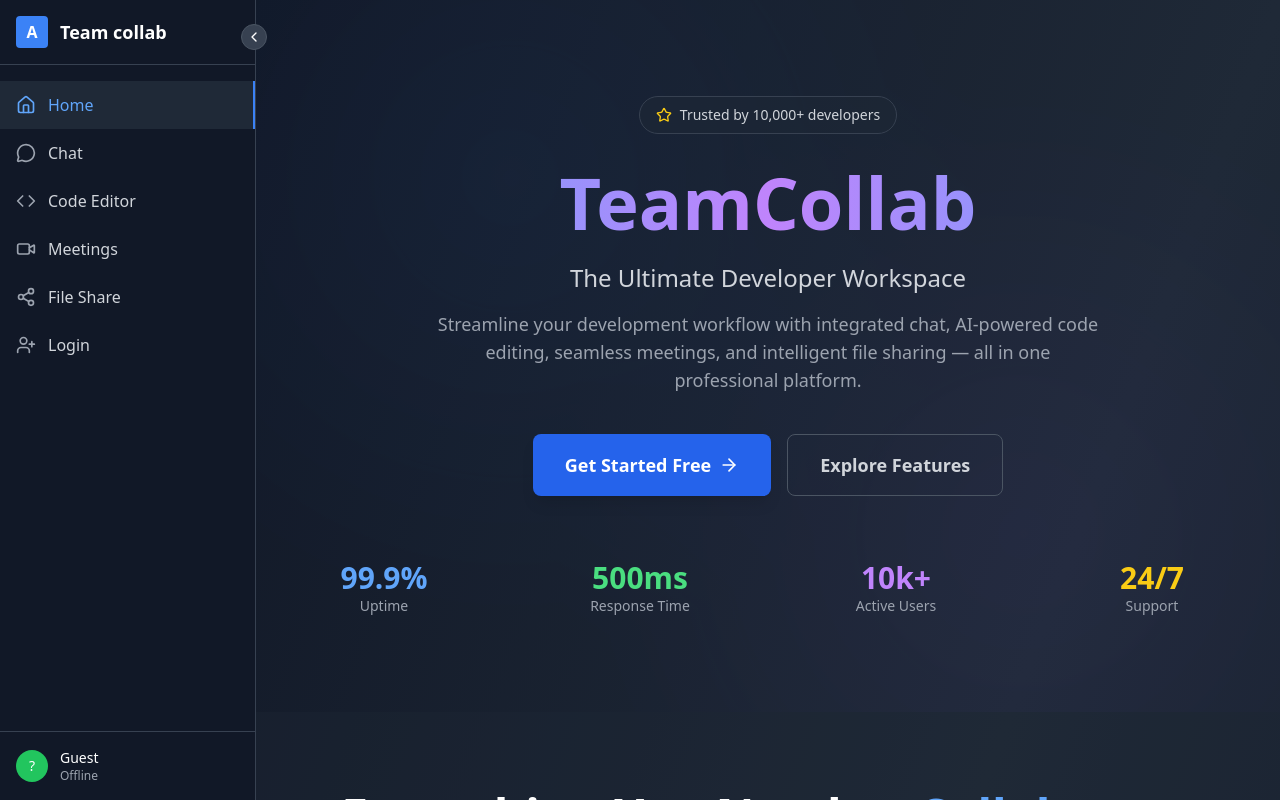
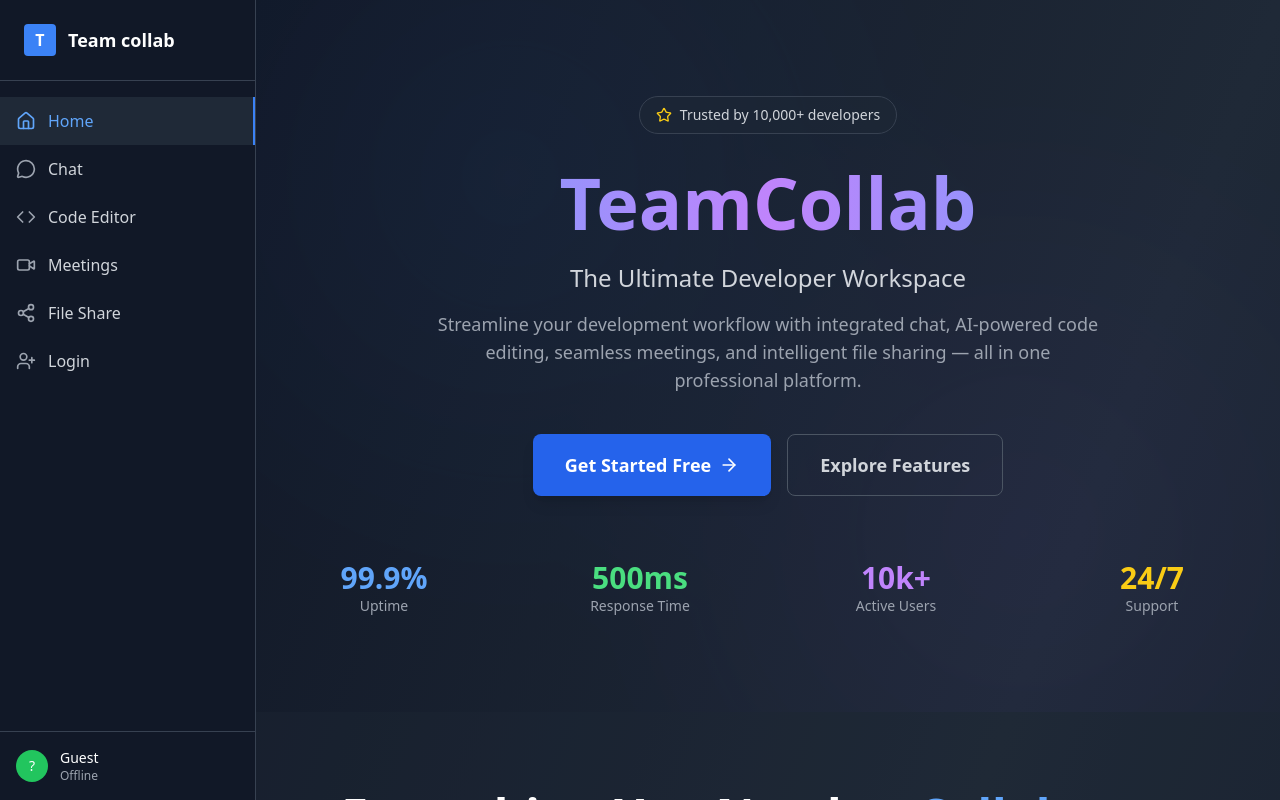
Before and after one commit to dilip7654/summer-project, a React (Vite) app: page / in a window 1280 px wide. Built offline with nearby package versions, Linux system fonts and the light colour scheme; no server answers.

Commit message:
profile page added

```diff
--- a/src/components/Sidebar.jsx
+++ b/src/components/Sidebar.jsx
@@ -5,8 +5,6 @@ import {
   Code,
   Video,
   Share2,
-  ChevronLeft,
-  ChevronRight,
   Home,
   LogOut,
   UserPlus
@@ -106,30 +104,22 @@ const Sidebar = ({ currentPath, onNavigate }) => {
     <div className={`
       bg-gray-900 text-white h-screen transition-all duration-300 ease-in-out
       ${isExpanded ? 'w-64' : 'w-16'}
-      flex flex-col relative border-r border-gray-700 z-10
+      flex flex-col border-r border-gray-700 z-10
     `}>
-      {/* Toggle Button */}
-      <button
-        onClick={toggleSidebar}
-        className="absolute -right-3 top-6 bg-gray-700 hover:bg-gray-600 rounded-full p-1 border border-gray-600 transition-colors z-20"
-      >
-        {isExpanded ? (
-          <ChevronLeft className="w-4 h-4" />
-        ) : (
-          <ChevronRight className="w-4 h-4" />
-        )}
-      </button>
-
-      {/* Header */}
+      {/* Header - Now clickable to toggle sidebar */}
       <div className="p-4 border-b border-gray-700">
-        <div className={`flex items-center ${isExpanded ? 'justify-start' : 'justify-center'}`}>
-          <div className="w-8 h-8 bg-blue-500 rounded flex items-center justify-center font-bold">
-            A
+        <button
+          onClick={toggleSidebar}
+          className={`flex items-center w-full hover:bg-gray-800 rounded-lg p-2 transition-colors ${isExpanded ? 'justify-start' : 'justify-center'}`}
+          title={!isExpanded ? 'Expand sidebar' : 'Collapse sidebar'}
+        >
+          <div className="w-8 h-8 bg-blue-500 rounded flex items-center justify-center font-bold flex-shrink-0">
+            T
           </div>
           {isExpanded && (
-            <span className="ml-3 font-semibold text-lg">Team collab</span>
+            <span className="ml-3 font-semibold text-lg whitespace-nowrap">Team collab</span>
           )}
-        </div>
+        </button>
       </div>
 
       {/* Navigation Items */}
```
Also changed, not shown: src/assets/logo.png (added).
